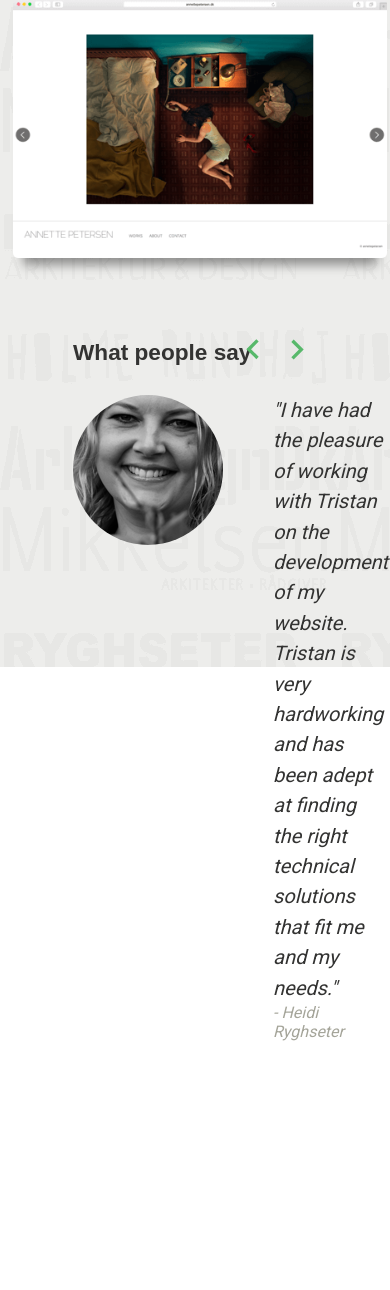
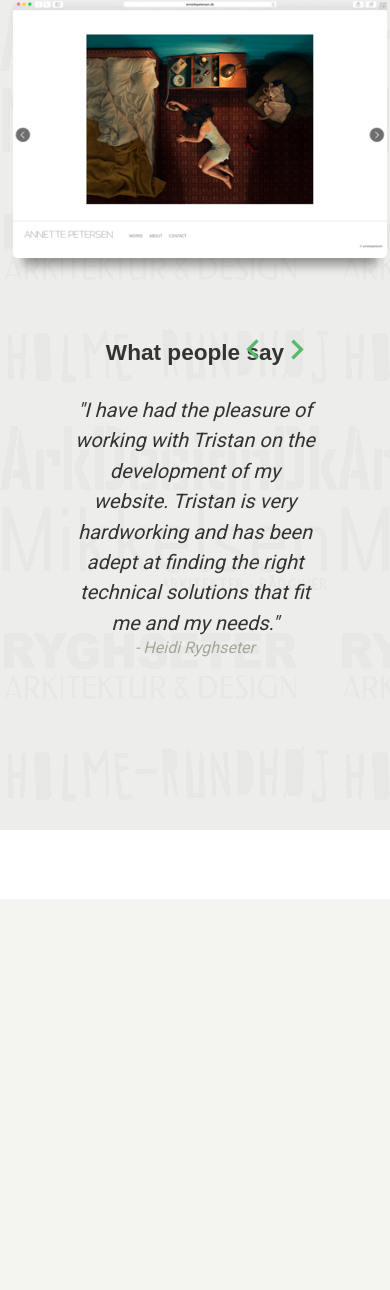
Before and after one commit to triss90/tristanwhite_v7, a PHP site: page /_site/index.html in a window 390 px wide. Shown: the part 3402-4692 px from the top of the page. After the commit the page ends 4301 px from the top, so only its background shows below. Run offline with PHP 8.4, Linux system fonts and the light colour scheme; some libraries are stand-ins or nearby versions.

Commit message:
Tweaking responsiveness of work section

```diff
--- a/_site/assets/css/style.scss
+++ b/_site/assets/css/style.scss
@@ -4,6 +4,7 @@
 @import '1-tools/colors';
 @import '1-tools/mixins';
 @import '1-tools/typography';
+@import '1-tools/cf';
 
 //Base - CSS used throughout the project or app, e.g. a navigation
 @import '2-components/navigation';
--- a/_site/assets/js/functions.js
+++ b/_site/assets/js/functions.js
@@ -28,11 +28,12 @@ function carousel(){
       var height = $carouselUnits.eq(i).height();
       heights.push(height);
     }
-    var tallest = Math.max.apply(Math, heights);
+    var tallest = Math.max.apply(Math, heights) + 120;
     return tallest;
   }
 
   var $carouselWrap = $('.carousel-wrap'),
+      $carousel = $('.carousel'),
       $carouselUnits = $carouselWrap.find('.carousel-unit'),
       unitCount = $carouselUnits.length,
       tallestUnitHeight = getTallestUnitHeight(),
@@ -43,6 +44,7 @@ function carousel(){
   function initCarousel(){
     $carouselUnits.height(tallestUnitHeight).first().addClass('is-current');
     $carouselWrap.height(tallestUnitHeight);
+    $carousel.height(tallestUnitHeight);
   }
   initCarousel();
 
--- a/_site/assets/js/min/functions-min.js
+++ b/_site/assets/js/min/functions-min.js
@@ -1 +1 @@
-function navigation(){var s=$("#menu-toggle"),n=$("#menu");s.on("click",function(){n.toggleClass("active"),s.hasClass("active")?s.removeClass("active").html("&#9776;"):s.addClass("active").html("&#10005;")})}function carousel(){function s(){for(var s=[],n=0;a>n;n++){var e=t.eq(n).height();s.push(e)}var i=Math.max.apply(Math,s);return i}function n(){t.height(l).first().addClass("is-current"),r.height(l)}function e(){t.filter(".is-current").index()<a-1?t.filter(".is-current").next().addClass("is-current").siblings().removeClass("is-current"):t.first().addClass("is-current").siblings().removeClass("is-current")}function i(){0===t.filter(".is-current").index()?t.last().addClass("is-current").siblings().removeClass("is-current"):t.filter(".is-current").prev().addClass("is-current").siblings().removeClass("is-current")}var r=$(".carousel-wrap"),t=r.find(".carousel-unit"),a=t.length,l=s(),c=$(".carousel-nav");n();var u=setInterval(function(){e()},4500);c.children("svg").on("click",function(){clearInterval(u),$(this).index()===c.length?e():i()})}$(function(){navigation(),carousel()});
+function navigation(){var s=$("#menu-toggle"),e=$("#menu");s.on("click",function(){e.toggleClass("active"),s.hasClass("active")?s.removeClass("active").html("&#9776;"):s.addClass("active").html("&#10005;")})}function carousel(){function s(){for(var s=[],e=0;l>e;e++){var i=a.eq(e).height();s.push(i)}var n=Math.max.apply(Math,s)+120;return n}function e(){a.height(c).first().addClass("is-current"),r.height(c),t.height(c)}function i(){a.filter(".is-current").index()<l-1?a.filter(".is-current").next().addClass("is-current").siblings().removeClass("is-current"):a.first().addClass("is-current").siblings().removeClass("is-current")}function n(){0===a.filter(".is-current").index()?a.last().addClass("is-current").siblings().removeClass("is-current"):a.filter(".is-current").prev().addClass("is-current").siblings().removeClass("is-current")}var r=$(".carousel-wrap"),t=$(".carousel"),a=r.find(".carousel-unit"),l=a.length,c=s(),u=$(".carousel-nav");e();var o=setInterval(function(){i()},4500);u.children("svg").on("click",function(){clearInterval(o),$(this).index()===u.length?i():n()})}$(function(){navigation(),carousel()});
--- a/_site/feed.xml
+++ b/_site/feed.xml
@@ -5,8 +5,8 @@
     <description>Hi! My name is Tristan White, I&#39;m a designer, developer and somewhat unicorn-like. I was born and raised in a small town in Denmark. Today I am proud to call myself a full-stack web developer. I love making beautiful, yet practical websites and applications.</description>
     <link>//tristanwhite.info//</link>
     <atom:link href="//tristanwhite.info//feed.xml" rel="self" type="application/rss+xml"/>
-    <pubDate>Sat, 21 May 2016 13:46:30 +0200</pubDate>
-    <lastBuildDate>Sat, 21 May 2016 13:46:30 +0200</lastBuildDate>
+    <pubDate>Sat, 21 May 2016 14:12:22 +0200</pubDate>
+    <lastBuildDate>Sat, 21 May 2016 14:12:22 +0200</lastBuildDate>
     <generator>Jekyll v3.1.2</generator>
 
       <item>
--- a/_site/index.html
+++ b/_site/index.html
@@ -152,6 +152,7 @@
   </div>
 </section>
 
+<!-- Work Section -->
 <section id="work">
   <div class="container">
 
--- /dev/null
+++ b/assets/css/1-tools/_cf.scss
@@ -0,0 +1,13 @@
+.clearfix:after {
+     visibility: hidden;
+     display: block;
+     font-size: 0;
+     content: " ";
+     clear: both;
+     height: 0;
+     }
+.clearfix { display: inline-block; }
+/* start commented backslash hack \*/
+* html .clearfix { height: 1%; }
+.clearfix { display: block; }
+/* close commented backslash hack */
--- a/assets/css/2-components/_slider.scss
+++ b/assets/css/2-components/_slider.scss
@@ -1,11 +1,14 @@
 .carousel {
   text-align: left;
   height: 250px;
-  margin: 50px 0 0 0;
+  margin: 50px 0;
+  @media (max-width: 768px) {
+    text-align: center;
+    margin: 50px 0 0 0;
+  }
   .carousel-nav-wrap {
     position: relative;
     margin-bottom: 30px;
-    position: relative;
     h3 {
       display: inline-block;
     }
@@ -36,18 +39,23 @@
       transition: all ease-in-out 500ms;
       pointer-events: none;
       display: flex;
+      @media (max-width: 768px) {
+        display: block;
+      }
       &.is-current {
         opacity: 1;
         transform: translate(0px, 0px) scale(1);
       }
       .avatar {
         margin: 0 50px 0 0;
+        @media (max-width: 768px) {
+          display: none;
+        }
         img {
           border-radius: 50%;
         }
       }
       .testimonial {
-
         i {
           font-size: 1.25rem;
           line-height: 1.9rem;
--- a/assets/css/style.css
+++ b/assets/css/style.css
@@ -1380,6 +1380,25 @@ hr {
   margin: 50px 0;
   background-color: #d5d5d0; }
 
+.clearfix:after {
+  visibility: hidden;
+  display: block;
+  font-size: 0;
+  content: " ";
+  clear: both;
+  height: 0; }
+
+.clearfix {
+  display: inline-block; }
+
+/* start commented backslash hack \*/
+* html .clearfix {
+  height: 1%; }
+
+.clearfix {
+  display: block; }
+
+/* close commented backslash hack */
 nav {
   height: 100px;
   background: #F4F5F0; }
@@ -1615,11 +1634,14 @@ button, .button {
 .carousel {
   text-align: left;
   height: 250px;
-  margin: 50px 0 0 0; }
+  margin: 50px 0; }
+  @media (max-width: 768px) {
+    .carousel {
+      text-align: center;
+      margin: 50px 0 0 0; } }
   .carousel .carousel-nav-wrap {
     position: relative;
-    margin-bottom: 30px;
-    position: relative; }
+    margin-bottom: 30px; }
     .carousel .carousel-nav-wrap h3 {
       display: inline-block; }
     .carousel .carousel-nav-wrap .carousel-nav {
@@ -1650,12 +1672,18 @@ button, .button {
       display: -webkit-flex;
       display: -ms-flexbox;
       display: flex; }
+      @media (max-width: 768px) {
+        .carousel .carousel-wrap .carousel-unit {
+          display: block; } }
       .carousel .carousel-wrap .carousel-unit.is-current {
         opacity: 1;
         -webkit-transform: translate(0px, 0px) scale(1);
                 transform: translate(0px, 0px) scale(1); }
       .carousel .carousel-wrap .carousel-unit .avatar {
         margin: 0 50px 0 0; }
+        @media (max-width: 768px) {
+          .carousel .carousel-wrap .carousel-unit .avatar {
+            display: none; } }
         .carousel .carousel-wrap .carousel-unit .avatar img {
           border-radius: 50%; }
       .carousel .carousel-wrap .carousel-unit .testimonial i {
--- a/assets/css/style.scss
+++ b/assets/css/style.scss
@@ -4,6 +4,7 @@
 @import '1-tools/colors';
 @import '1-tools/mixins';
 @import '1-tools/typography';
+@import '1-tools/cf';
 
 //Base - CSS used throughout the project or app, e.g. a navigation
 @import '2-components/navigation';
--- a/assets/js/functions.js
+++ b/assets/js/functions.js
@@ -28,11 +28,12 @@ function carousel(){
       var height = $carouselUnits.eq(i).height();
       heights.push(height);
     }
-    var tallest = Math.max.apply(Math, heights);
+    var tallest = Math.max.apply(Math, heights) + 120;
     return tallest;
   }
 
   var $carouselWrap = $('.carousel-wrap'),
+      $carousel = $('.carousel'),
       $carouselUnits = $carouselWrap.find('.carousel-unit'),
       unitCount = $carouselUnits.length,
       tallestUnitHeight = getTallestUnitHeight(),
@@ -43,6 +44,7 @@ function carousel(){
   function initCarousel(){
     $carouselUnits.height(tallestUnitHeight).first().addClass('is-current');
     $carouselWrap.height(tallestUnitHeight);
+    $carousel.height(tallestUnitHeight);
   }
   initCarousel();
 
--- a/assets/js/min/functions-min.js
+++ b/assets/js/min/functions-min.js
@@ -1 +1 @@
-function navigation(){var s=$("#menu-toggle"),n=$("#menu");s.on("click",function(){n.toggleClass("active"),s.hasClass("active")?s.removeClass("active").html("&#9776;"):s.addClass("active").html("&#10005;")})}function carousel(){function s(){for(var s=[],n=0;a>n;n++){var e=t.eq(n).height();s.push(e)}var i=Math.max.apply(Math,s);return i}function n(){t.height(l).first().addClass("is-current"),r.height(l)}function e(){t.filter(".is-current").index()<a-1?t.filter(".is-current").next().addClass("is-current").siblings().removeClass("is-current"):t.first().addClass("is-current").siblings().removeClass("is-current")}function i(){0===t.filter(".is-current").index()?t.last().addClass("is-current").siblings().removeClass("is-current"):t.filter(".is-current").prev().addClass("is-current").siblings().removeClass("is-current")}var r=$(".carousel-wrap"),t=r.find(".carousel-unit"),a=t.length,l=s(),c=$(".carousel-nav");n();var u=setInterval(function(){e()},4500);c.children("svg").on("click",function(){clearInterval(u),$(this).index()===c.length?e():i()})}$(function(){navigation(),carousel()});
+function navigation(){var s=$("#menu-toggle"),e=$("#menu");s.on("click",function(){e.toggleClass("active"),s.hasClass("active")?s.removeClass("active").html("&#9776;"):s.addClass("active").html("&#10005;")})}function carousel(){function s(){for(var s=[],e=0;l>e;e++){var i=a.eq(e).height();s.push(i)}var n=Math.max.apply(Math,s)+120;return n}function e(){a.height(c).first().addClass("is-current"),r.height(c),t.height(c)}function i(){a.filter(".is-current").index()<l-1?a.filter(".is-current").next().addClass("is-current").siblings().removeClass("is-current"):a.first().addClass("is-current").siblings().removeClass("is-current")}function n(){0===a.filter(".is-current").index()?a.last().addClass("is-current").siblings().removeClass("is-current"):a.filter(".is-current").prev().addClass("is-current").siblings().removeClass("is-current")}var r=$(".carousel-wrap"),t=$(".carousel"),a=r.find(".carousel-unit"),l=a.length,c=s(),u=$(".carousel-nav");e();var o=setInterval(function(){i()},4500);u.children("svg").on("click",function(){clearInterval(o),$(this).index()===u.length?i():n()})}$(function(){navigation(),carousel()});
--- a/index.html
+++ b/index.html
@@ -105,6 +105,7 @@ permalink: /
   </div>
 </section>
 
+<!-- Work Section -->
 <section id="work">
   <div class="container">
 
```
Also changed, not shown: _site/assets/css/style.css (+31 -3 lines), 2 other files.
